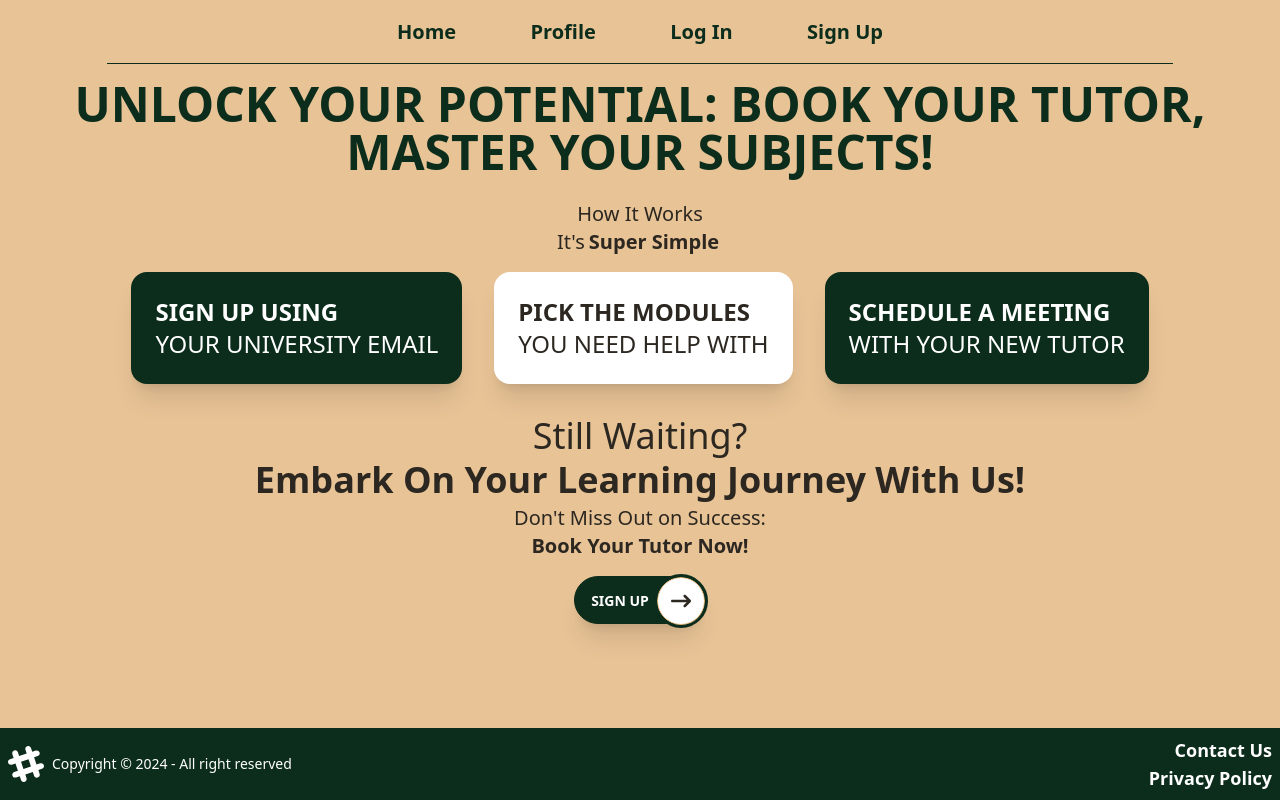
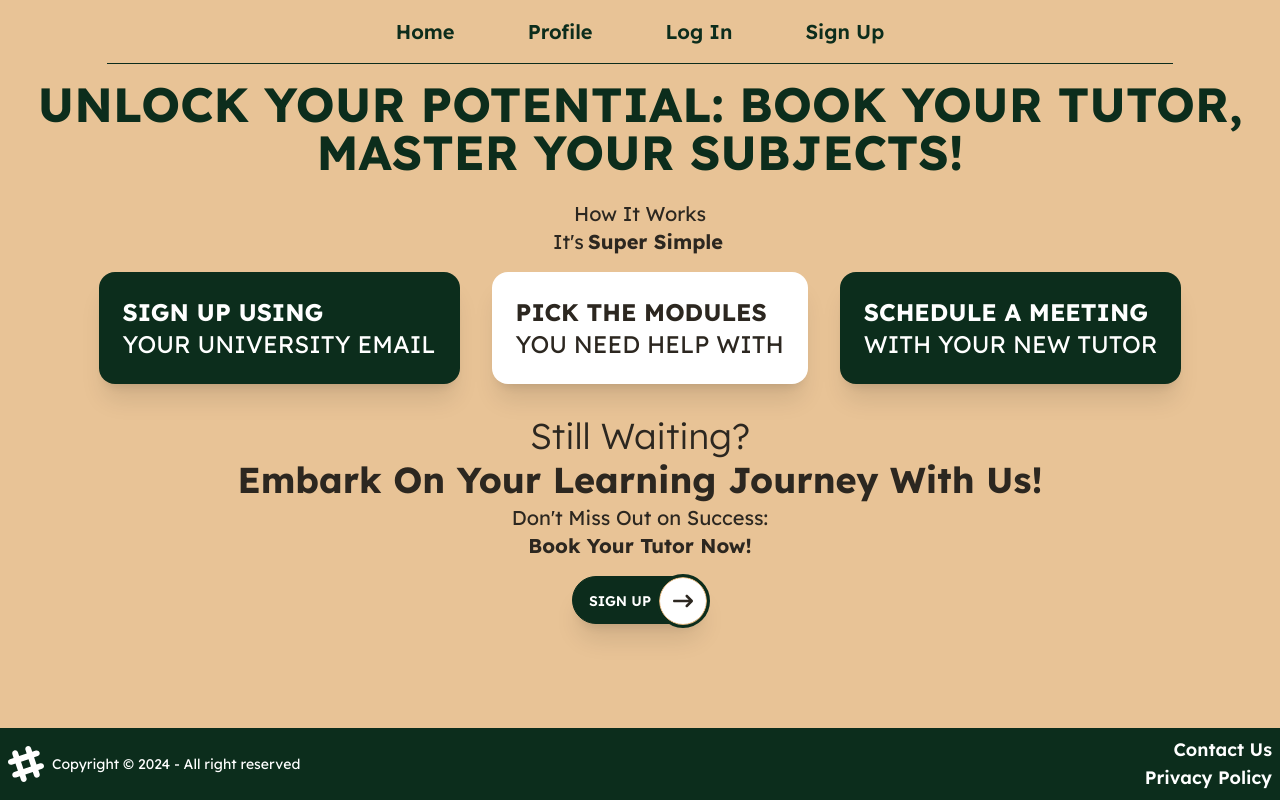
Before and after one commit to N1tingale/Year2Year, a React (Vite) app in the folder frontend/: page / in a window 1280 px wide. Built offline with nearby package versions, Linux system fonts and the light colour scheme.

Commit message:
imported the lexend font

```diff
--- a/frontend/index.html
+++ b/frontend/index.html
@@ -4,6 +4,12 @@
     <meta charset="UTF-8" />
     <link rel="icon" type="image/svg+xml" href="/src/favicon.svg" />
     <meta name="viewport" content="width=device-width, initial-scale=1.0" />
+    <link rel="preconnect" href="https://fonts.googleapis.com" />
+    <link rel="preconnect" href="https://fonts.gstatic.com" crossorigin />
+    <link
+      href="https://fonts.googleapis.com/css2?family=Lexend:wght@100;200;300;400;500;600;700;800;900&display=swap"
+      rel="stylesheet"
+    />
     <title>Vite App</title>
   </head>
   <body>
--- a/frontend/tailwind.config.js
+++ b/frontend/tailwind.config.js
@@ -1,3 +1,5 @@
+const defaultTheme = require("tailwindcss/defaultTheme");
+
 module.exports = {
   content: ["./src/**/*.{js,ts,jsx,tsx}"],
   plugins: [require("@tailwindcss/typography"), require("daisyui")],
@@ -6,6 +8,9 @@
       colors: {
         primaryColor: "#0c2d1c",
         "primaryColor-800": "#154732",
+      },
+      fontFamily: {
+        sans: ['"Lexend"', ...defaultTheme.fontFamily.sans],
       },
     },
   },
```
